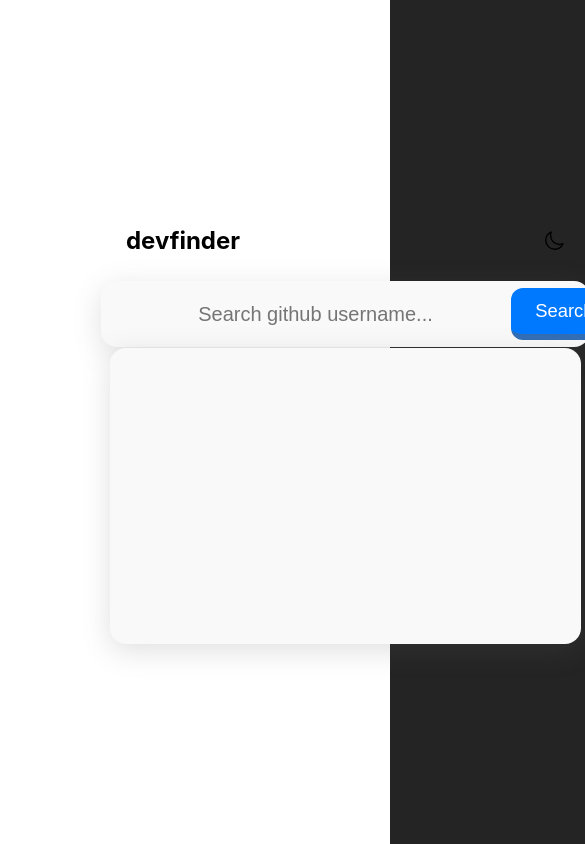
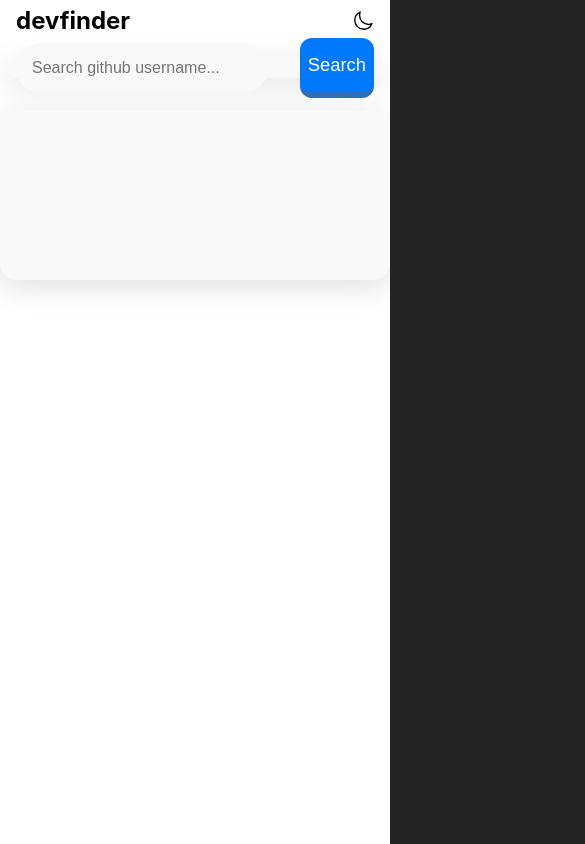
Before and after one commit to ehdlg/devfinder, a React (Vite) app: page / in a window 390 px wide. Shown: the top 844 px of the page, 585 px wide, since content can reach past the window. Built offline with nearby package versions, Linux system fonts and the light colour scheme; no server answers; some icons are missing.

Commit message:
feat(styles): modify styles for responsive design

```diff
--- a/src/components/Search.tsx
+++ b/src/components/Search.tsx
@@ -1,8 +1,6 @@
-import { Search as SearchIcon } from 'iconoir-react';
 function Search({ handleSubmit }: { handleSubmit: (e: React.FormEvent) => void }) {
   return (
     <form className='search-form' onSubmit={(e) => handleSubmit(e)}>
-      <SearchIcon />
       <input
         className='search-input'
         type='text'
@@ -10,6 +8,7 @@ function Search({ handleSubmit }: { handleSubmit: (e: React.FormEvent) => void }
         id='username'
         placeholder='Search github username...'
       />
+
       <button className='search-button' type='submit'>
         Search
       </button>
--- a/src/components/UserInfo.tsx
+++ b/src/components/UserInfo.tsx
@@ -59,10 +59,12 @@ function UserInfo({ user }: { user: string }) {
             const IconComponent = USER_FOOTER_INFO[key as keyof typeof USER_FOOTER_INFO];
 
             return (
-              <span className={`${isAvailable ? '' : 'not-available'}`}>
+              <div className={`${isAvailable ? '' : 'not-available'}`}>
                 <IconComponent />
-                {isAvailable ? (userInfo[key as keyof IUserInfo] as string) : NOT_AVAILABLE}
-              </span>
+                <span>
+                  {isAvailable ? (userInfo[key as keyof IUserInfo] as string) : NOT_AVAILABLE}
+                </span>
+              </div>
             );
           })}
         </div>
--- a/src/index.css
+++ b/src/index.css
@@ -45,11 +45,10 @@ h6 {
   }
 } */
 
+
 body {
   margin: 0;
-  display: flex;
-  min-width: 320px;
-  height: 100vh;
+  min-height: 100vh;
   background-color: var(--background);
 }
 
@@ -60,25 +59,25 @@ h1 {
 
 #root {
   max-width: 1280px;
-  width: 100%;
   padding: 2rem;
   text-align: center;
   display: flex;
-  justify-content: center;
-  margin-top: 200px;
+  justify-content: cetner;
+  align-items: center;
 }
 
 main {
   display: grid;
-  height: 60%;
   grid-template-rows: 5% 10% 85%;
   gap: 2rem;
+  width: 100%;
+  justify-items: center;
   width: 80%;
-  justify-items: center;
+  margin:auto
 }
 
 main > * {
-  width: 80%;
+  width: 100%;
 }
 
 header {
@@ -97,15 +96,14 @@ header h1 {
 
 .search-form {
   display: flex;
-  width: 77%;
   border-radius: 1rem;
   justify-content: space-around;
   align-items: center;
   gap: 2rem;
   background-color: var(--primary);
   border: 1px solid transparent;
-  padding: 2rem;
   transition: border 0.3s ease-in;
+  padding: .5rem;
 }
 
 .search-form button {
@@ -125,7 +123,7 @@ header h1 {
 }
 
 .search-input {
-  flex-basis: 80%;
+  width: 80%;
   border-radius: 2rem;
   border: none;
   font-size: 1.25rem;
@@ -151,11 +149,48 @@ header h1 {
   display: grid;
   grid-template-columns: 1fr 3fr;
   background-color: var(--primary);
-  width: 80%;
   border-radius: 1rem;
   padding: 1rem;
+  max-height: 900px;
+
 }
 
+
+@media only screen and (max-width: 600px) {
+  .user-info{
+    display: flex;
+    flex-direction:column;
+    flex-wrap:wrap;
+
+  }
+
+  .search-input{
+    font-size: 1rem;
+    width: 100%;
+  }
+
+  .search-form button{
+    padding: 1rem .5rem;
+    flex-wrap:nowrap;
+  }
+
+  .search-form svg{
+    display:none;
+
+  }
+
+  main{
+    width: 100%;
+    margin:0;
+    padding: 0;
+  }
+
+  #root{
+    padding: 1rem;
+  }
+
+
+}
 .user-info__not-loaded > * {
   opacity: 0;
 }
@@ -172,6 +207,7 @@ header h1 {
 
 .user-info__data {
   display: flex;
+  flex-wrap: wrap;
   padding: 1rem;
   flex-direction: column;
   justify-content: space-around;
@@ -179,13 +215,14 @@ header h1 {
 
 .user-info__data-first-row {
   display: flex;
+  flex-wrap: wrap;
   justify-content: space-between;
-  align-items: start;
   align-items: start;
 }
 
 .user-info__data-names {
   display: flex;
+  flex-wrap: wrap;
   text-align: left;
   flex-direction: column;
 }
@@ -208,6 +245,7 @@ header h1 {
 .user-info__data-stats {
   display: flex;
   justify-content: space-around;
+  flex-wrap: wrap;
   background-color: var(--background);
   padding: 1.5rem;
   border-radius: 1rem;
@@ -225,14 +263,18 @@ header h1 {
 
 .user-info__data--last-row {
   display: grid;
-  grid-template-columns: repeat(2, auto);
+  grid-template-columns: repeat(auto-fit, minmax(50%, 250px));
   gap: 2rem;
-  padding: 1.5rem;
-  justify-items: start;
+  padding: 1rem;
+  justify-content: center;
+  align-items: center;
 }
 
-.user-info__data--last-row > span {
+.user-info__data--last-row > div {
   font-size: 1rem;
   display: flex;
   gap: 0.5rem;
+  flex-wrap: wrap;
+  justify-content: center;
+  align-items: center;
 }
```
